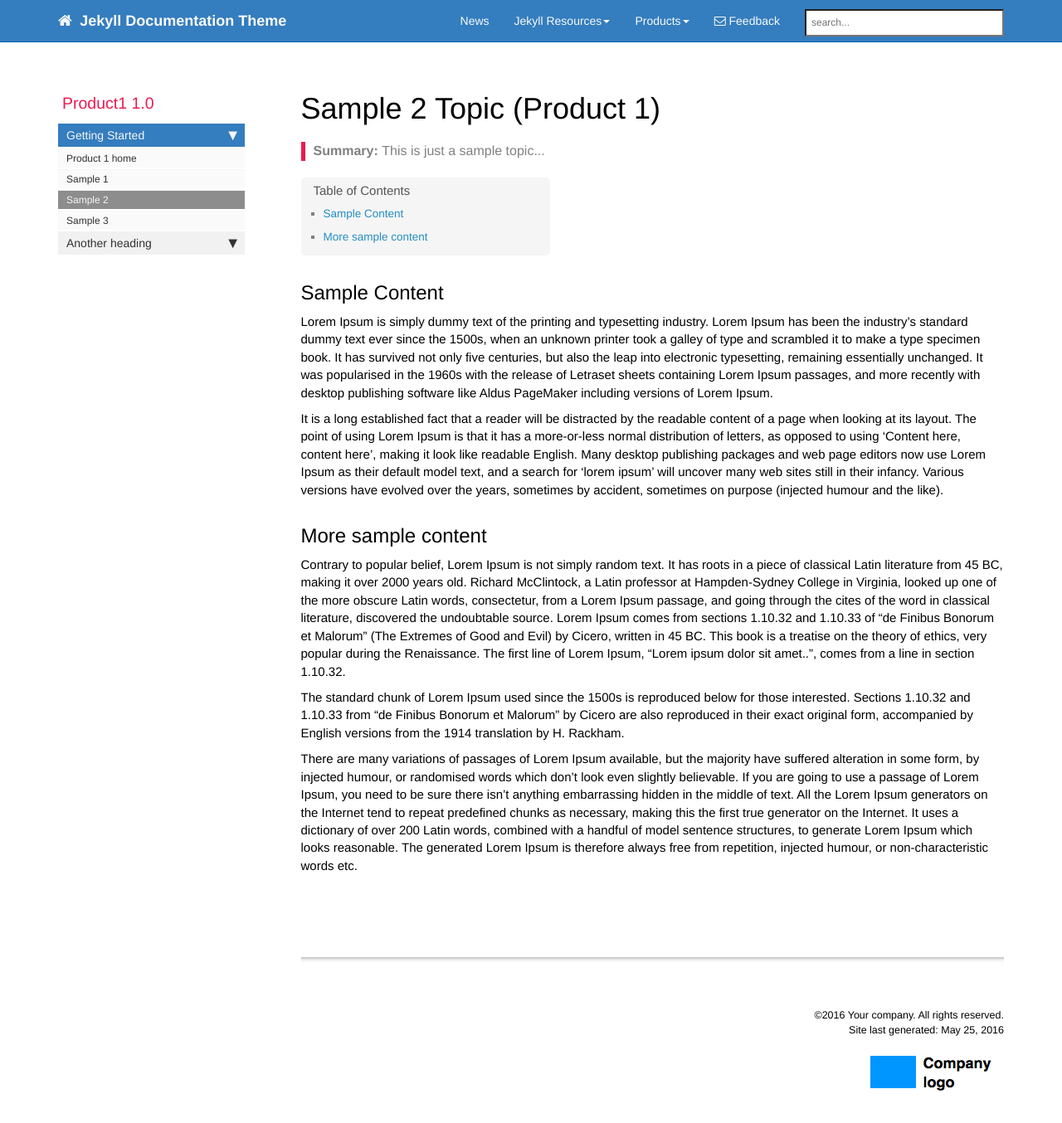
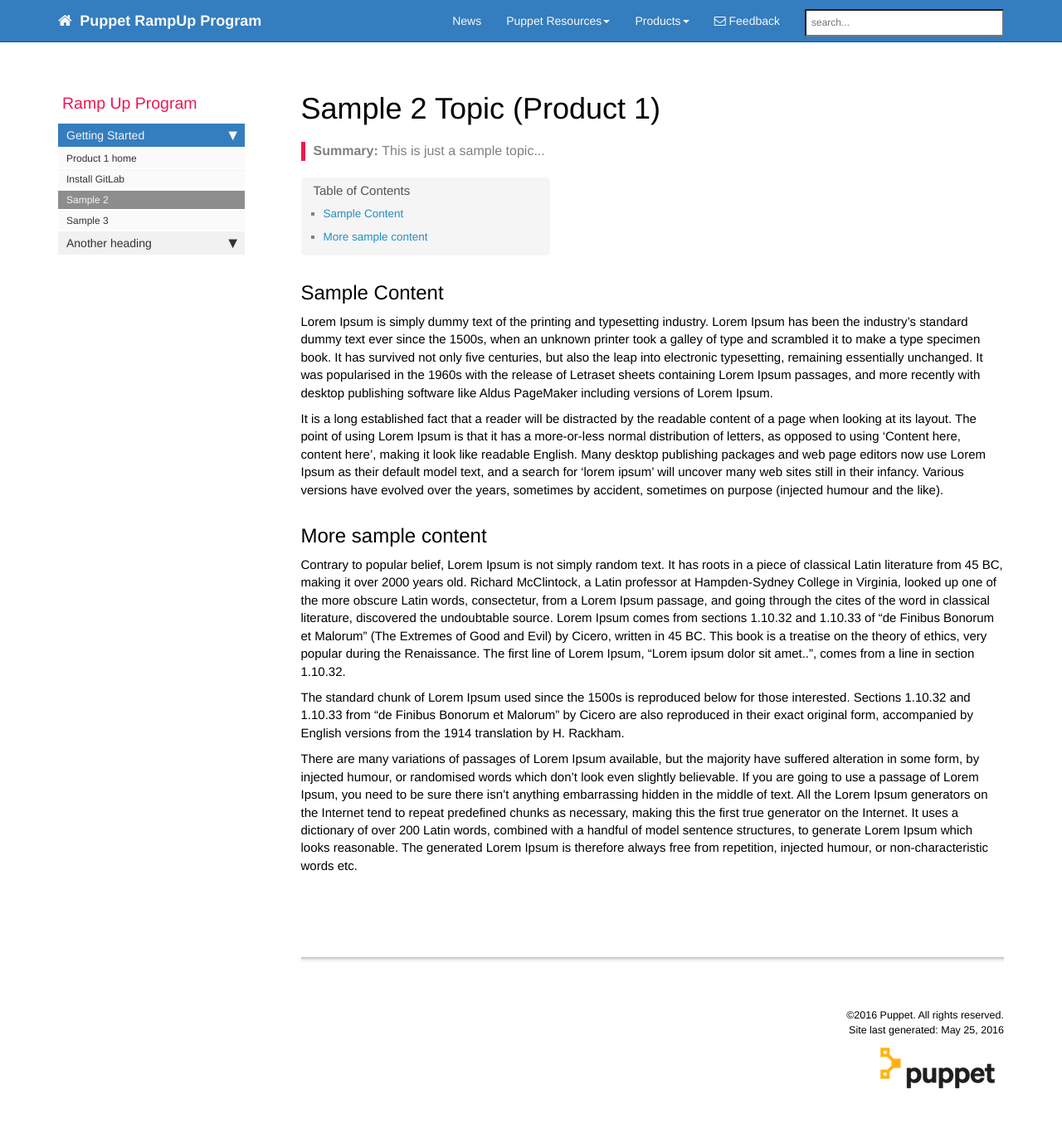
Before and after one commit to Puppet-RampUpProgram/Puppet-RampUpProgram.github.io, a Jekyll site: the page built from product1/p1_sample2.md, in a window 1280 px wide and 1391 px high. Shown: the top 1354 px of the window at 83% size. Built offline with Jekyll 4.4.1, drawn with Linux system fonts in a browser that asks for light colours; nearby versions of some CDN libraries; comment, search, counter and statistics services are not loaded.

Commit message:
update base_url
update _config.yml

update topnav with puppet links

add an install_gitlab page

trying to change company logo

```diff
--- a/_config.yml
+++ b/_config.yml
@@ -1,22 +1,22 @@
 permalink: /:year/:month/:day/:title/
 # this sets the style for permalinks. The date formatting (/:year/:month/:day/) will only apply to blog posts, while the pages will just show the title.
-url: http://idratherbewriting.com
+url:
 # where you plan to publish your site
-baseurl: "/documentation-theme-jekyll"
+baseurl:
 # any subdirectory that appears after the domain where you're publishing your site
 output: web
 # this property is useful for conditional filtering of content that is separate from the PDF.
-topnav_title: Jekyll Documentation Theme
+topnav_title: Puppet RampUp Program
 # this appears on the top navigation bar next to the home button
-site_title: Jekyll theme for designers
+site_title: Puppet RampUp Program
 # this appears in the html browser tab for the site title (seen mostly by search engines, not users)
-company_name: Your company
+company_name: Puppet
 # this appears in the footer
-github_editme_path: tomjohnson1492/documentation-theme-jekyll/edit/reviews
+github_editme_path: Puppet-RampUpProgram/Puppet-RampUpProgram.github.io
 # if you're using Github, provide the basepath to the branch you've created for reviews, following the sample here. if not, leave this value blank.
-disqus_shortname: idrbwjekyll
+disqus_shortname:
 # if you're using disqus for comments, add the shortname here. if not, leave this value blank.
-host: 127.0.0.1
+host:
 # the preview server used. Leave as is.
 port: 4005
 # the port where the preview is rendered. You can leave this as is unless you have other Jekyll builds using this same port that might cause conflicts.
@@ -27,7 +27,7 @@ exclude:
   - .idea/
 # these are the files and directories that jekyll will exclude from the build
 
-feedback_email: tomjohnson1492@gmail.com
+feedback_email: nick.walker@puppet.com
 # used as a contact email for the Feedback link in the top navigation bar
 
 #feedback_disable: true
--- a/_data/sidebars/product1_sidebar.yml
+++ b/_data/sidebars/product1_sidebar.yml
@@ -3,8 +3,8 @@
 
 entries:
 - title: Sidebar
-  product: Product1
-  version: 1.0
+  product: Ramp Up Program
+  version:
   folders:
 
   - title:
@@ -27,8 +27,8 @@ entries:
       url: /p1_landing_page/
       output: web
 
-    - title: Sample 1
-      url: /p1_sample1/
+    - title: Install GitLab
+      url: /install_gitlab/
       output: web, pdf
 
     - title: Sample 2
```
Also changed, not shown: _data/topnav.yml (+12 -14 lines), product1/install_gitlab.md (added, +45 -0 lines), product1/p1_sample1.md (deleted, +0 -22 lines), images/company_logo.png, images/company_logo_big.png.
